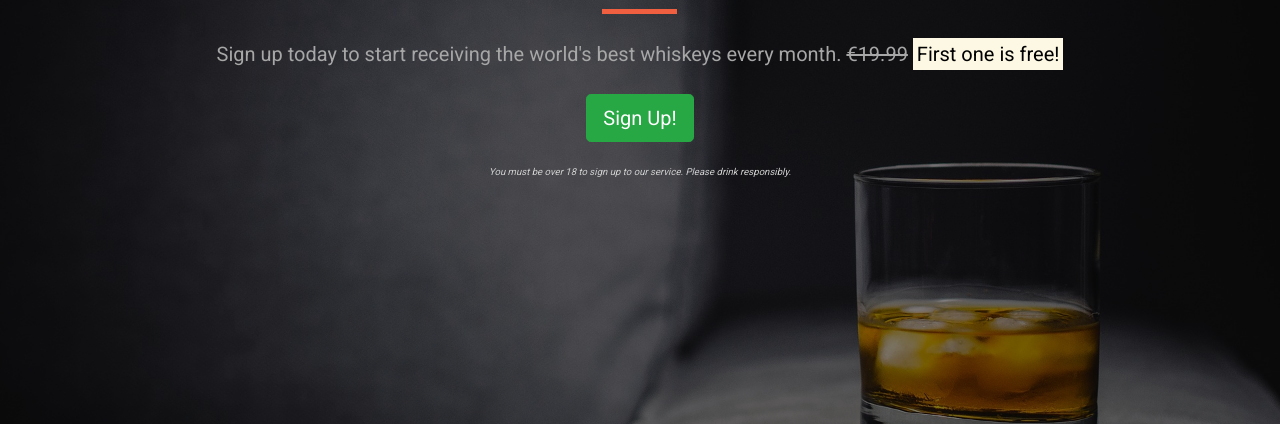
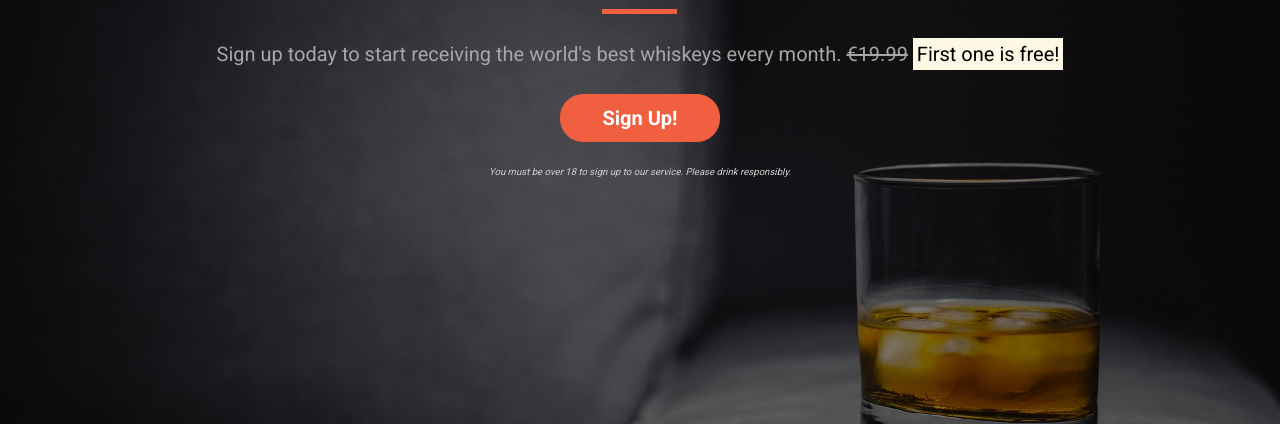
Before and after one commit to MaikonSchumann/whiskey, a plain HTML site: page index.html in a window 1280 px wide. Shown: the part 376-800 px from the top of the page. Drawn offline with nearby package versions, Linux system fonts and the light colour scheme.

Commit message:
jkhasjkhas

```diff
--- a/index.html
+++ b/index.html
@@ -66,7 +66,7 @@
                         <s class="d-none d-sm-inline">€19.99</s>
                         <span class="d-inline d-sm-none"><br></span>
                         <strong><mark>First one is free!</mark></strong></p>
-                    <p><button class="btn btn-lg btn-success" data-toggle="modal" data-target="#signUpModal">Sign Up!</button></p>
+                    <p><button class="btn btn--cta btn--red btn-lg btn-success" data-toggle="modal" data-target="#signUpModal">Sign Up!</button></p>
                     <p class="text-muted"><small>You must be over 18 to sign up to our service. Please drink responsibly.</small></p>
                 </section>
             </div>
```
